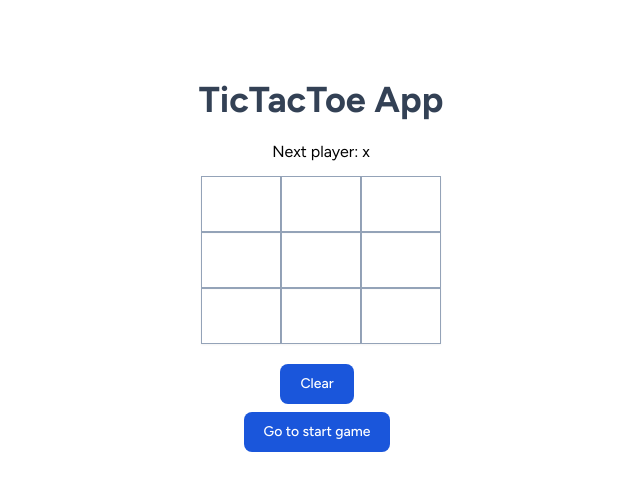
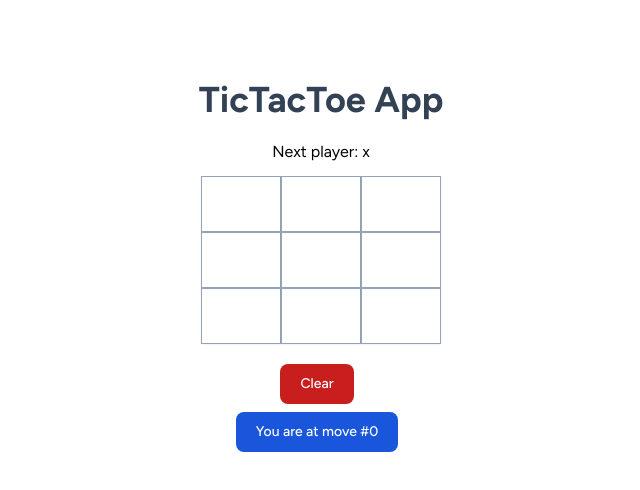
Before and after one commit to abelyoshuara/tictactoe-app, a React (Vite) app: page / in a window 1280 px wide. Shown: the top 490 px of the page, without its empty margins (319-959 px from the left). Built offline with nearby package versions, Linux system fonts and the light colour scheme.

Commit message:
display indicates the user's current move

```diff
--- a/src/App.tsx
+++ b/src/App.tsx
@@ -55,13 +55,17 @@
           <div className="text-center mt-5">
             <button
               type="button"
-              className="text-white bg-blue-700 hover:bg-blue-800 focus:ring-4 focus:ring-blue-300 font-medium rounded-lg text-sm px-5 py-2.5 me-2 mb-2 dark:bg-blue-600 dark:hover:bg-blue-700 focus:outline-none dark:focus:ring-blue-800"
+              className="text-white bg-red-700 hover:bg-red-800 focus:ring-4 focus:ring-red-300 font-medium rounded-lg text-sm px-5 py-2.5 me-2 mb-2 dark:bg-red-600 dark:hover:bg-red-700 focus:outline-none dark:focus:ring-red-800"
               onClick={clear}
             >
               Clear
             </button>
           </div>
-          <History moves={history} onJumpTo={handleJumpTo} />
+          <History
+            moves={history}
+            onJumpTo={handleJumpTo}
+            currentMove={currentMove}
+          />
         </div>
       </div>
     </>
--- a/src/components/History.tsx
+++ b/src/components/History.tsx
@@ -1,12 +1,26 @@
 interface HistoryProps {
   moves: (string[] | null[])[];
   onJumpTo: (move: number) => void;
+  currentMove: number;
 }
 
-export default function History({ moves, onJumpTo }: HistoryProps) {
+export default function History({
+  moves,
+  onJumpTo,
+  currentMove,
+}: HistoryProps) {
   return (
     <ol className="mx-auto text-center">
       {moves.map((_squares, move) => {
+        let message: string = "";
+        if (move === currentMove) {
+          message = `You are at move #${move}`;
+        } else if (move > 0) {
+          message = `Go to move #${move}`;
+        } else {
+          message = `Go to game start`;
+        }
+
         return (
           <li key={move}>
             <button
@@ -14,7 +28,7 @@
               className="text-white bg-blue-700 hover:bg-blue-800 focus:ring-4 focus:ring-blue-300 font-medium rounded-lg text-sm px-5 py-2.5 me-2 mb-2 dark:bg-blue-600 dark:hover:bg-blue-700 focus:outline-none dark:focus:ring-blue-800"
               onClick={() => onJumpTo(move)}
             >
-              {move > 0 ? `Go to move #${move}` : "Go to start game"}
+              {message}
             </button>
           </li>
         );
```
